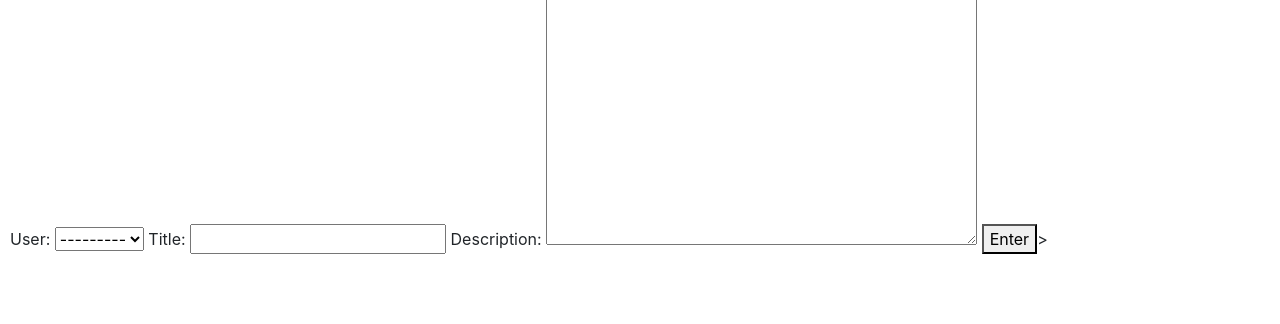
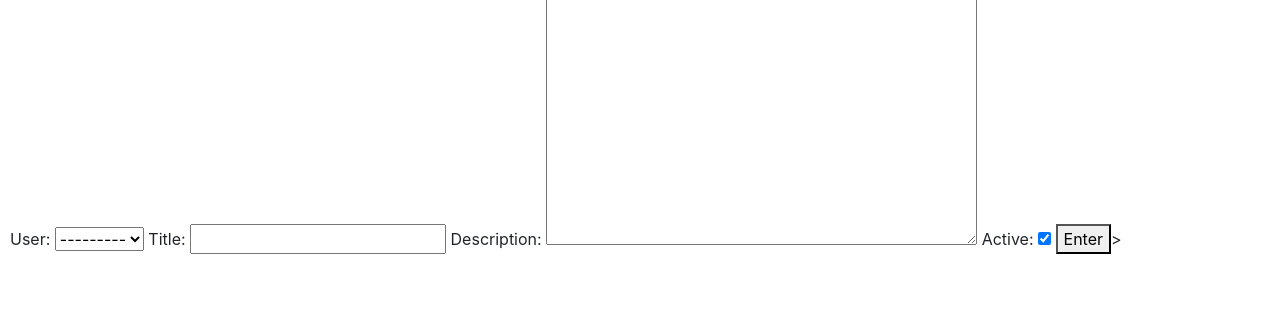
Before and after one commit to Marwanishere/commerce, a Django app: page /new_listing in a window 1280 px wide. Shown: the part 210-534 px from the top of the page. Run offline with Django 3.2, Linux system fonts and the light colour scheme; data comes from the database, SQL or seed files in the repository; both versions use the stored data as it was after the commit; some libraries are stand-ins or nearby versions.

Commit message:
fixed by adding a part on the form in the new_listing template that declares whether or not the listing is active

```diff
--- a/auctions/templates/auctions/new_listing.html
+++ b/auctions/templates/auctions/new_listing.html
@@ -15,6 +15,9 @@
             {{ form.description.errors }}
             {{ form.description.label_tag }}
             {{ form.description }}
+            {{ form.active.errors }}
+            {{ form.active.label_tag }}
+            {{ form.active }}
             <button type = "submit">Enter</button>>
         </form>
     </div>
```
Also changed, not shown: db.sqlite3.
